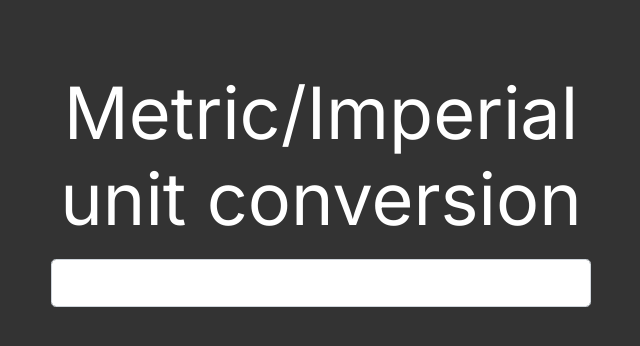
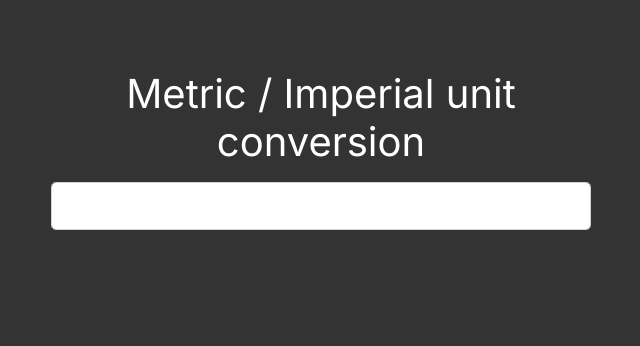
Before and after one commit to Robodlan/metric-imperial-unit-converter, a plain HTML site: page index.html in a window 1280 px wide. Shown: the whole page, without its empty margins (319-959 px from the left). Drawn offline with nearby package versions, Linux system fonts and the light colour scheme.

Commit message:
h1
h1 issues

```diff
--- a/index.html
+++ b/index.html
@@ -18,7 +18,7 @@
     <div class="container">
         <div class="row">
             <div class="col-md-6 offset-md-3">
-                <h1 class=" display-3 text-center mb-3">Metric/Imperial unit conversion</h1>
+                <h1 class=" display-5 text-sm-right text-md-center mb-3">Metric / Imperial unit conversion</h1>
 
                 <form>
                     <div class="form-group">
--- a/script.js
+++ b/script.js
@@ -1,3 +1,5 @@
+
+
 let input = document.getElementById("inputMeter")
 document.getElementById('output').style.visibility = 'hidden'
 
```
Also changed, not shown: style.css (line endings or trailing spaces).
